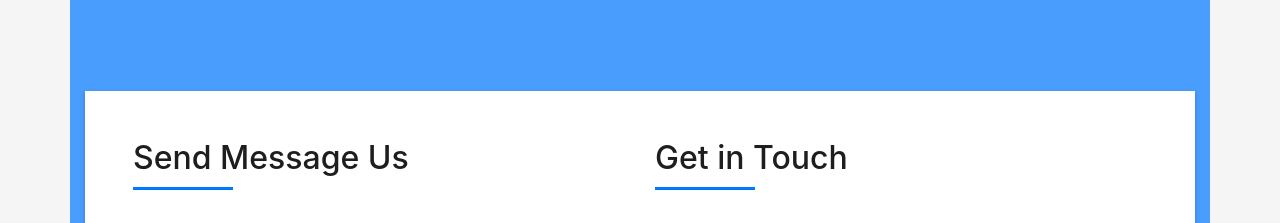
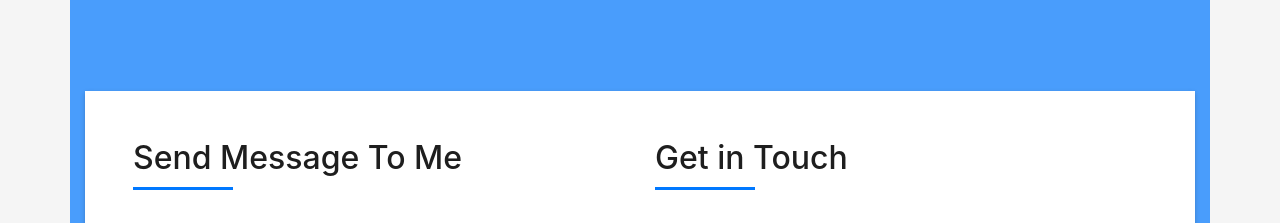
Before and after one commit to vikasyadav18/portfolio, a plain HTML site: page index.html in a window 1280 px wide. Shown: the part 3840-4063 px from the top of the page. Drawn offline with Linux system fonts and the light colour scheme; files whose address does not match are found by name.

Commit message:
Update index.html
done

```diff
--- a/index.html
+++ b/index.html
@@ -632,7 +632,7 @@
                       <div class="col-md-6">
                         <div class="title-box-2">
                           <h5 class="title-left">
-                            Send Message Us
+                            Send Message To Me
                           </h5>
                         </div>
                         <div>
```
